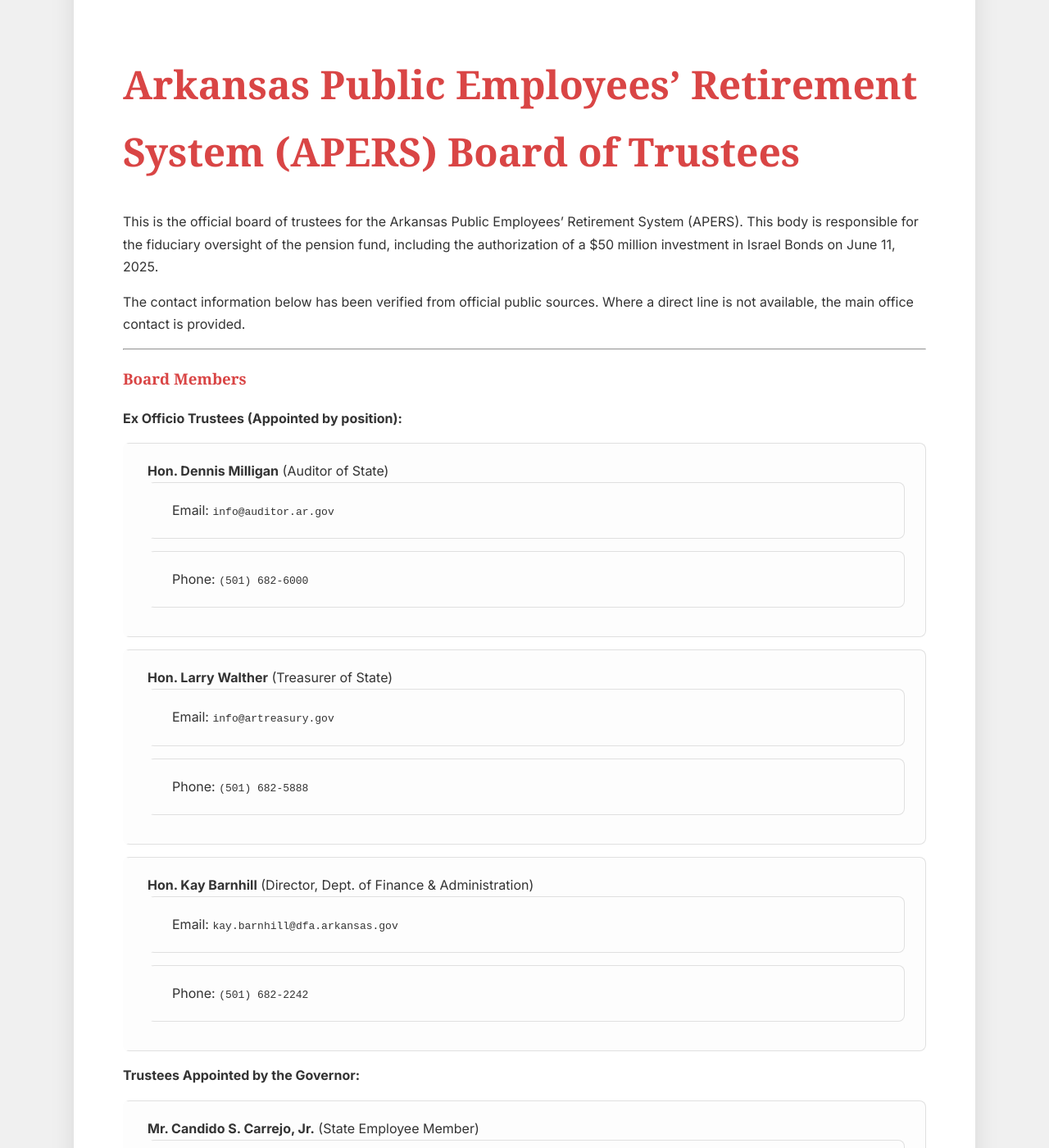
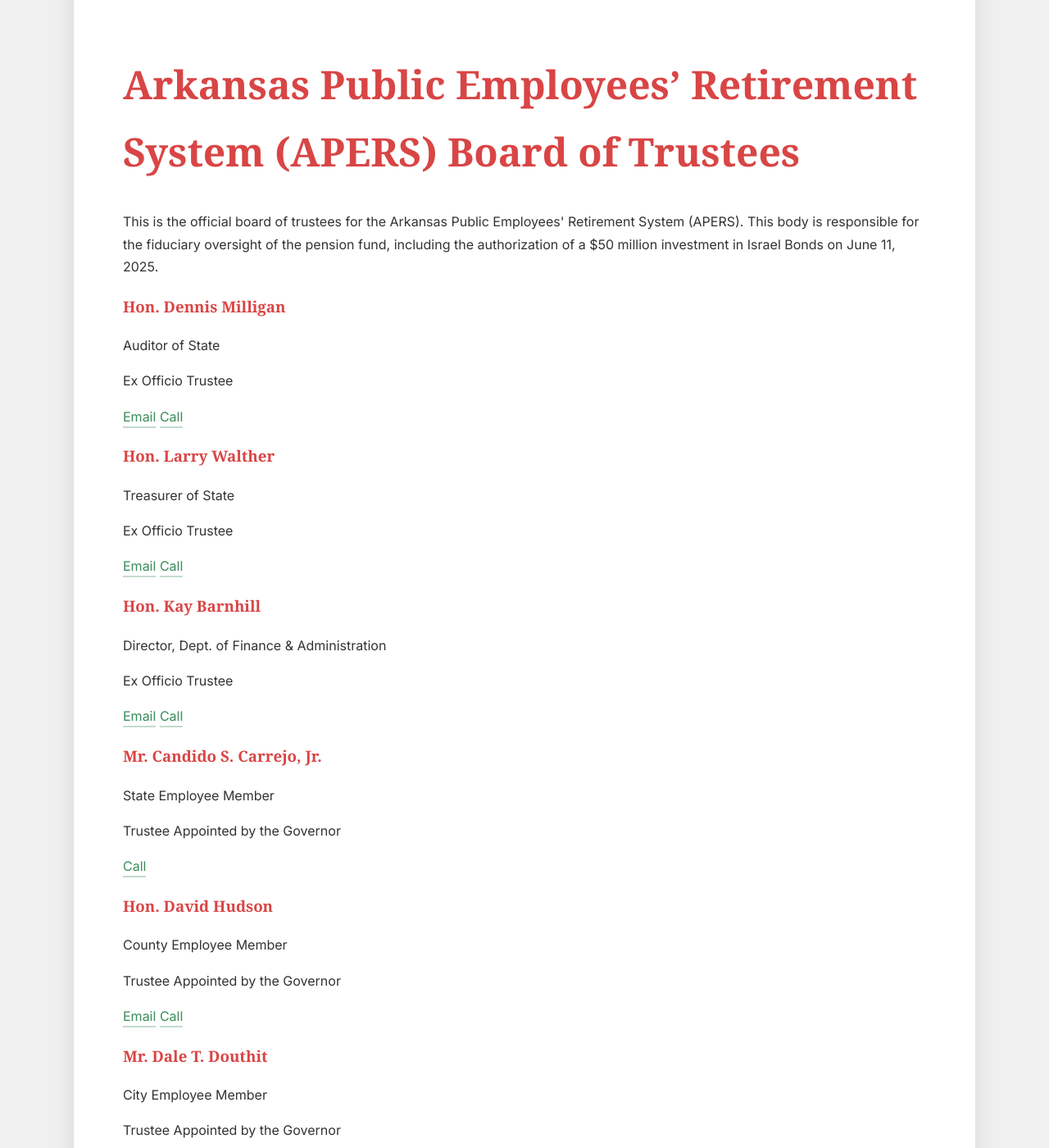
Before and after one commit to DunlapJP/divestar-toolkit, a Jekyll site: the page built from key-officials/apers-board-of-trustees.md, in a window 1280 px wide and 1400 px high, scrolled down 304 px. Shown: the whole window at 82% size. Built offline with Jekyll 4.4.1, drawn with Linux system fonts in a browser that asks for light colours; some web fonts are replaced; our own code applies the rules of GitHub Pages for plain Markdown files; some of the changed text lies outside the part shown.

Commit message:
Update apers-board-of-trustees.md

```diff
--- a/key-officials/apers-board-of-trustees.md
+++ b/key-officials/apers-board-of-trustees.md
@@ -1,58 +1,27 @@
+---
+layout: default
+title: APERS Board of Trustees
+---
+
 # Arkansas Public Employees' Retirement System (APERS) Board of Trustees
 
-This is the official board of trustees for the Arkansas Public Employees' Retirement System (APERS). This body is responsible for the fiduciary oversight of the pension fund, including the authorization of a \$50 million investment in Israel Bonds on June 11, 2025.
+<p>This is the official board of trustees for the Arkansas Public Employees' Retirement System (APERS). This body is responsible for the fiduciary oversight of the pension fund, including the authorization of a $50 million investment in Israel Bonds on June 11, 2025.</p>
 
-The contact information below has been verified from official public sources. Where a direct line is not available, the main office contact is provided.
-
----
-
-###  Board Members
-
-**Ex Officio Trustees (Appointed by position):**
-
-* **Hon. Dennis Milligan** (Auditor of State)
-    * Email: `info@auditor.ar.gov`
-    * Phone: `(501) 682-6000`
-
-* **Hon. Larry Walther** (Treasurer of State)
-    * Email: `info@artreasury.gov`
-    * Phone: `(501) 682-5888`
-
-* **Hon. Kay Barnhill** (Director, Dept. of Finance & Administration)
-    * Email: `kay.barnhill@dfa.arkansas.gov`
-    * Phone: `(501) 682-2242`
-
-**Trustees Appointed by the Governor:**
-
-* **Mr. Candido S. Carrejo, Jr.** (State Employee Member)
-    * Phone: `(501) 682-7800` (APERS Main Office)
-
-* **Hon. David Hudson** (County Employee Member)
-    * Email: `dhudson@co.sebastian.ar.us`
-    * Phone: `(479) 783-6139`
-
-* **Mr. Dale T. Douthit** (City Employee Member)
-    * Email: `Dale.Douthit@Arkansas.gov`
-    * Phone: `(501) 682-3930`
-
-* **Ms. Johnita Mizell** (Retirant Member)
-    * Phone: `(501) 682-7800` (APERS Main Office)
-
-* **Mr. Larry Bryant** (Other Non-State Employee Member)
-    * Phone: `(501) 682-7800` (APERS Main Office)
-
-**Trustees Elected by APERS Members:**
-
-* **Ms. Carol C. Bevis** (State Employee Member)
-    * Phone: `(501) 682-7800` (APERS Main Office)
-
-* **Ms. Amy Fecher** (State Employee Member)
-    * Email: `amy.fecher@arkansas.gov`
-    * Phone: `(501) 683-1678`
-
-* **Hon. Wes Booker** (County Employee Member)
-    * Email: `wbooker@salinecounty.org`
-    * Phone: `(501) 303-5630`
-
-* **Ms. Sherry Richardson** (City Employee Member)
-    * Phone: `(501) 682-7800` (APERS Main Office)
+<div class="trustee-grid">
+  {% for trustee in site.data.apers_trustees %}
+    <div class="trustee-card">
+      <h3 class="trustee-name">{{ trustee.name }}</h3>
+      <p class="trustee-title">{{ trustee.title }}</p>
+      <p class="trustee-type">{{ trustee.type }}</p>
+      <div class="trustee-contact">
+        {% if trustee.email %}
+          <a href="mailto:{{ trustee.email }}">Email</a>
+        {% else %}
+          {% endif %}
+        {% if trustee.phone %}
+          <a href="tel:{{ trustee.phone }}">Call</a>
+        {% endif %}
+      </div>
+    </div>
+  {% endfor %}
+</div>
```
